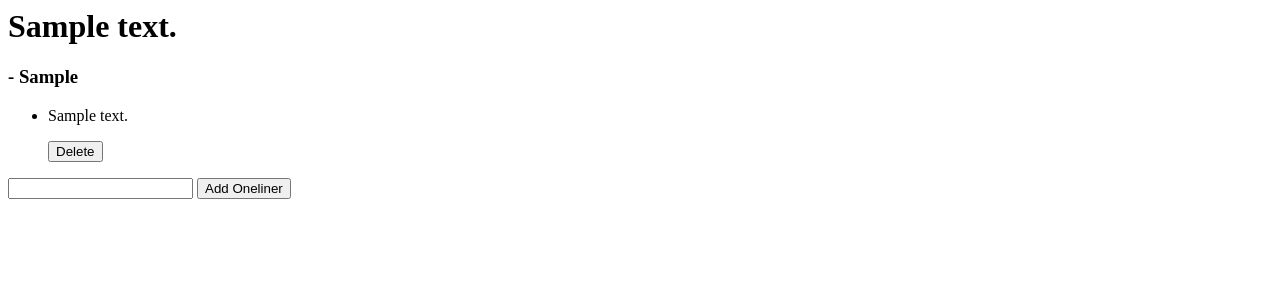
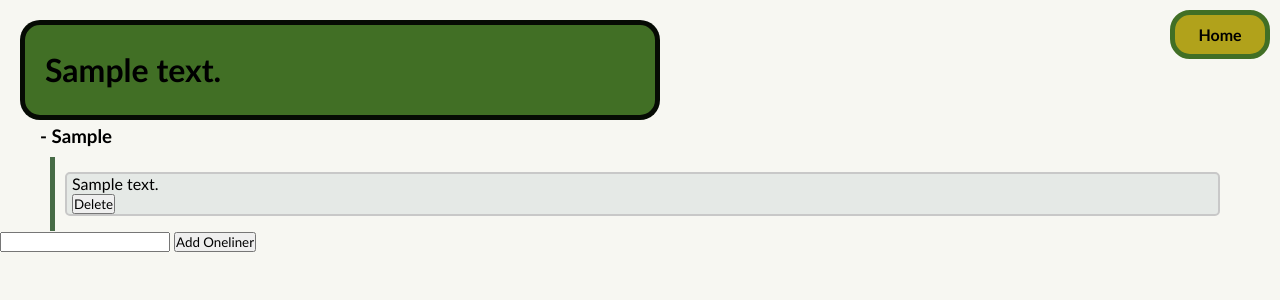
Before and after one commit to bread1stsearch/Dump, a Django app: template topics/templates/topics/topic.html in a window 1280 px wide. Shown: the top 300 px of the page. Run offline with Django 3.2, Linux system fonts and the light colour scheme; the template is opened without the code that fills it: values that come from a table or form of the project are taken from there, others are empty; tables that the repository leaves empty hold one stand-in row (values such as "Sample post").

Commit message:
Add html files to correspond with CSS files in commit 0c70b15

```diff
--- a/topics/templates/topics/topic.html
+++ b/topics/templates/topics/topic.html
@@ -1,9 +1,38 @@
+<!DOCTYPE html>
+<html>
+<head>
+    {% load static %}
+    <link type="text/css" rel="stylesheet" href="{% static 'topics/css/style.css' %}">
+    <link type="text/css" rel="stylesheet" href="{% static 'topics/css/style_common.css' %}">
+</head>
+
+<body>
+
+
 {% if topic %}
-<h1>{{ topic.topic_text }}</h1>
+<div class="topContainer">
+    <div class="homeButtonContainer">
+        <form action="{% url 'index' %}" method="get">
+            {% csrf_token %}
+            <button class="homeButton homeButtonText">Home</button>
+        </form>
+    </div>
+
+    <div class="topicContainer">
+        <div class="topicBlob">
+            <div class="topicText">
+                {{ topic.topic_text }}
+            </div>
+        </div>
+    </div>
+
     {% if topic.is_acronym %}
-<h3> - {{ topic.acronym.acronym_expanded }}</h3>
+    <h3 class="topicAcronym"> - {{ topic.acronym.acronym_expanded }}</h3>
     {% endif %}
-<ul>
+</div>
+
+<div class="dump">
+    <ul class="timeline">
         {% for o in topic.oneliner_set.all %}
         <li>
             <p>{{ o.text }}</p>
@@ -17,9 +46,13 @@
     {% else %}
     <p>No topic</p>
     {% endif %}
-
     <form method="POST" action="{% url 'add_oneliner' topic.id %}">
         {% csrf_token %}
         <input type="text" name="added_oneliner">
         <input type="submit" value="Add Oneliner">
     </form>
+</div>
+
+
+</body>
+</html>
```
Also changed, not shown: topics/templates/topics/index.html (+35 -5 lines). Lines whose indentation alone changed are shown as unchanged.
